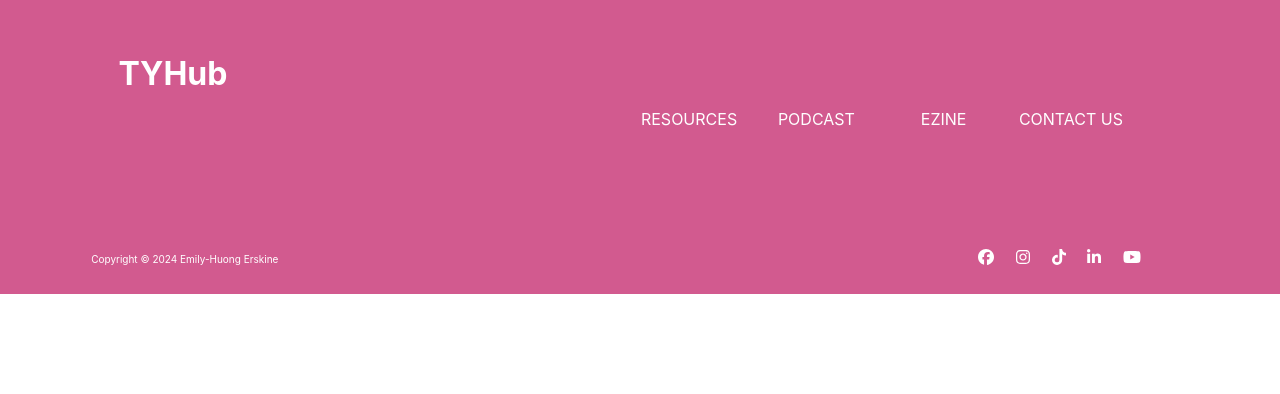
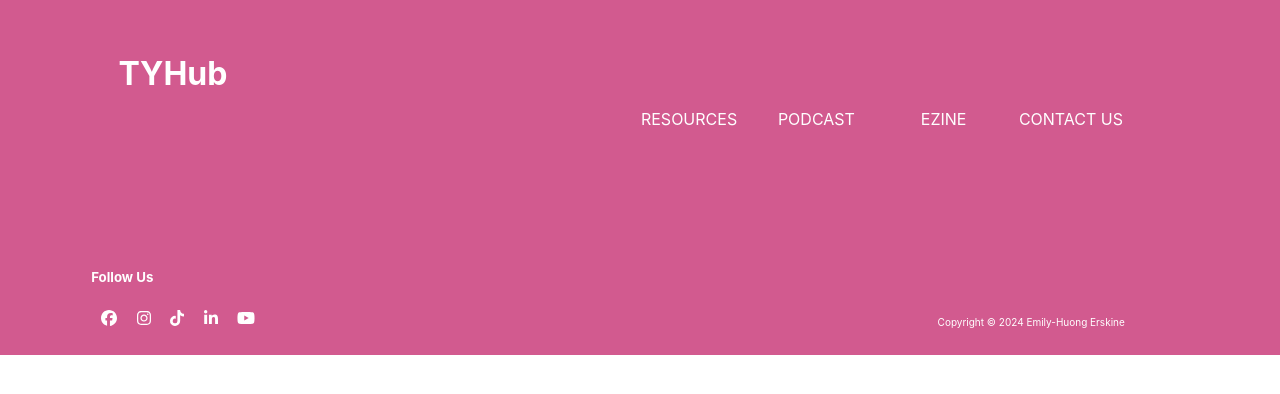
Before and after one commit to emily-h-erskine/ty-hub, a React (Create React App) app: page / in a window 1280 px wide. Shown: the top 394 px of the page. Built offline with nearby package versions, Linux system fonts and the light colour scheme.

Commit message:
Fixing Footer Components - make sure it's inline

```diff
--- a/src/CommonComponents/Footer.jsx
+++ b/src/CommonComponents/Footer.jsx
@@ -2,14 +2,15 @@ import React from 'react';
 import SocialMediaLinks from './SocialMediaLinks';
 
 export const Footer = () => (
-  <div style={{ display: 'grid', gridTemplateColumns: '50% 50%', padding: '5% 10% 0% 5%', backgroundColor: '#D25A8F' }}>
-    <div style={{ textAlign: 'left', padding: '5%', color: 'white' }}>
-      <a href="https://emily-h-erskine.github.io/portfolio/" style={{ fontSize: '10px', textDecoration: 'none', color: 'white' }}>
-        Copyright © 2024 Emily-Huong Erskine
-      </a>
+  <div style={{ display: 'grid', gridTemplateColumns: '50% 50%', padding: '5% 10% 0% 5%', backgroundColor: '#D25A8F', color: 'white', alignItems: 'end' }}>
+    <div style={{ textAlign: 'left', padding: '5%' }}>
+      <h5>Follow Us</h5>
+      <SocialMediaLinks />
     </div>
-    <div style={{ textAlign: 'right', padding: '5% 0 0 0' }}>
-      <SocialMediaLinks />
+    <div style={{ textAlign: 'right', fontSize: '10px', textDecoration: 'none', padding: '5%'}}>
+        <a href="https://emily-h-erskine.github.io/portfolio" style={{ textDecoration: 'none', color: 'white' }}>
+          Copyright © 2024 Emily-Huong Erskine
+        </a>
     </div>
   </div>
 );
```
